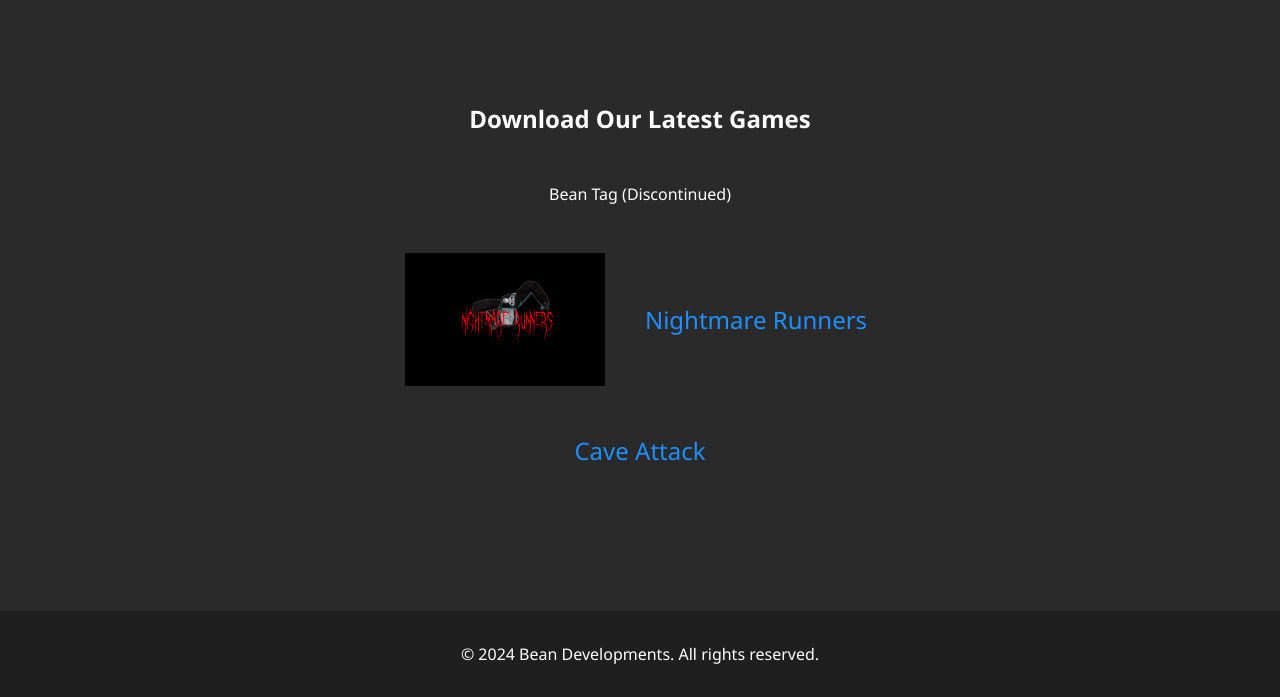
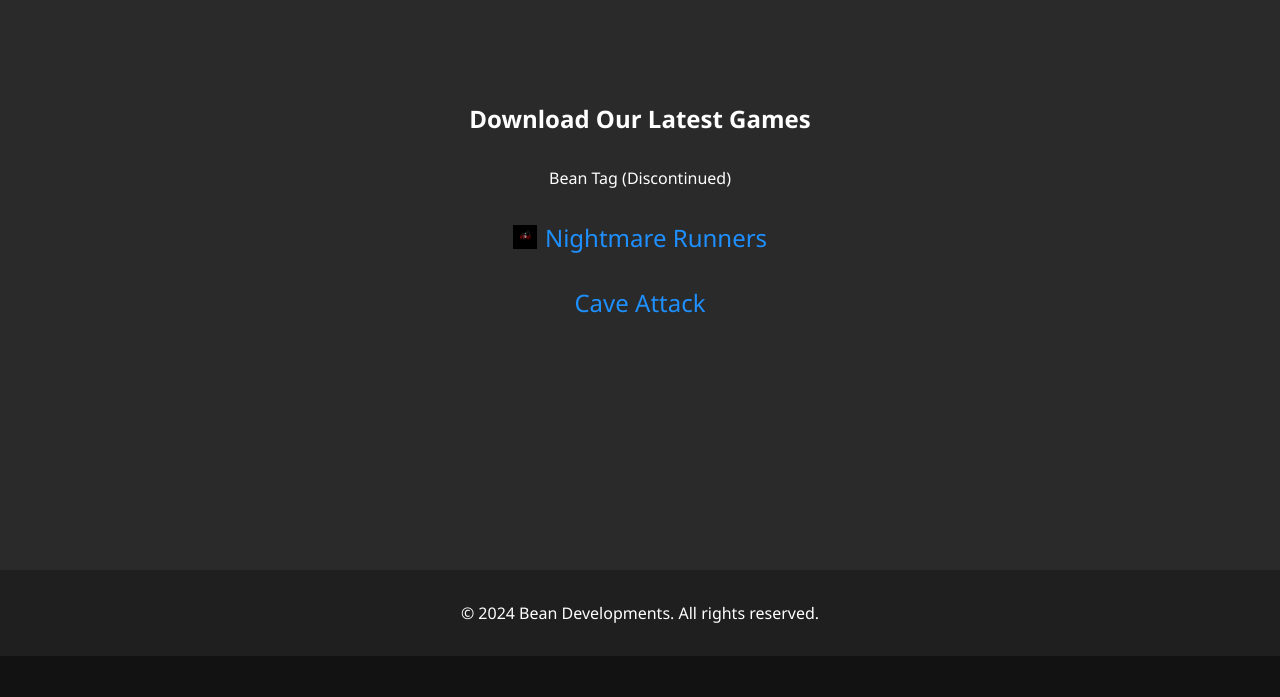
Before and after one commit to beanMonkesRobots/BeanDevelopmentsWeb, a plain HTML site: page downloads.html in a window 1280 px wide. Shown: the part 144-841 px from the top of the page. After the commit the page ends 800 px from the top, so only its background shows below. Drawn offline with Linux system fonts and the light colour scheme.

Commit message:
Update downloads.html

```diff
--- a/downloads.html
+++ b/downloads.html
@@ -69,17 +69,18 @@
             flex-wrap: wrap;
         }
         .game img {
-            width: 200px;
-            height: auto;
-            margin: 0 1em;
+            width: 1.5em;
+            height: 1.5em;
+            margin-right: 0.5em;
+        }
+        .game p, .game a {
+            margin: 0;
         }
         .game a {
             color: #1e90ff;
             font-size: 1.5em;
             text-decoration: none;
             transition: color 0.3s;
-            display: block;
-            margin: 0 1em;
         }
         .game a:hover {
             color: #ff4500;
```
